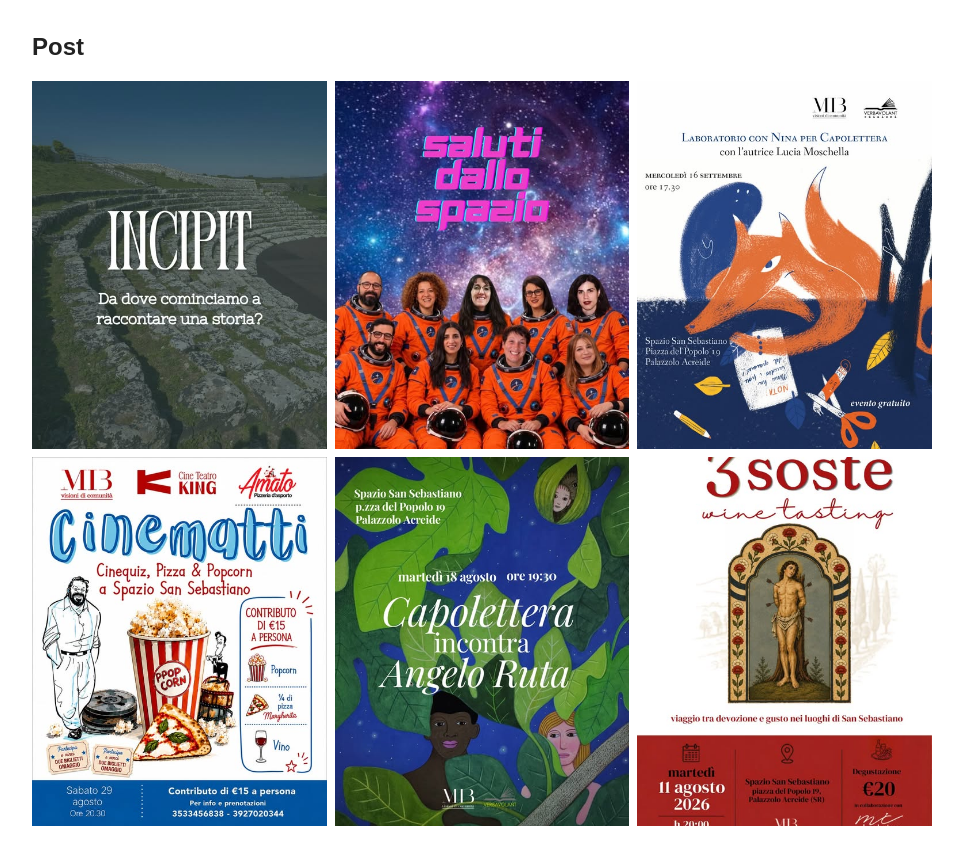
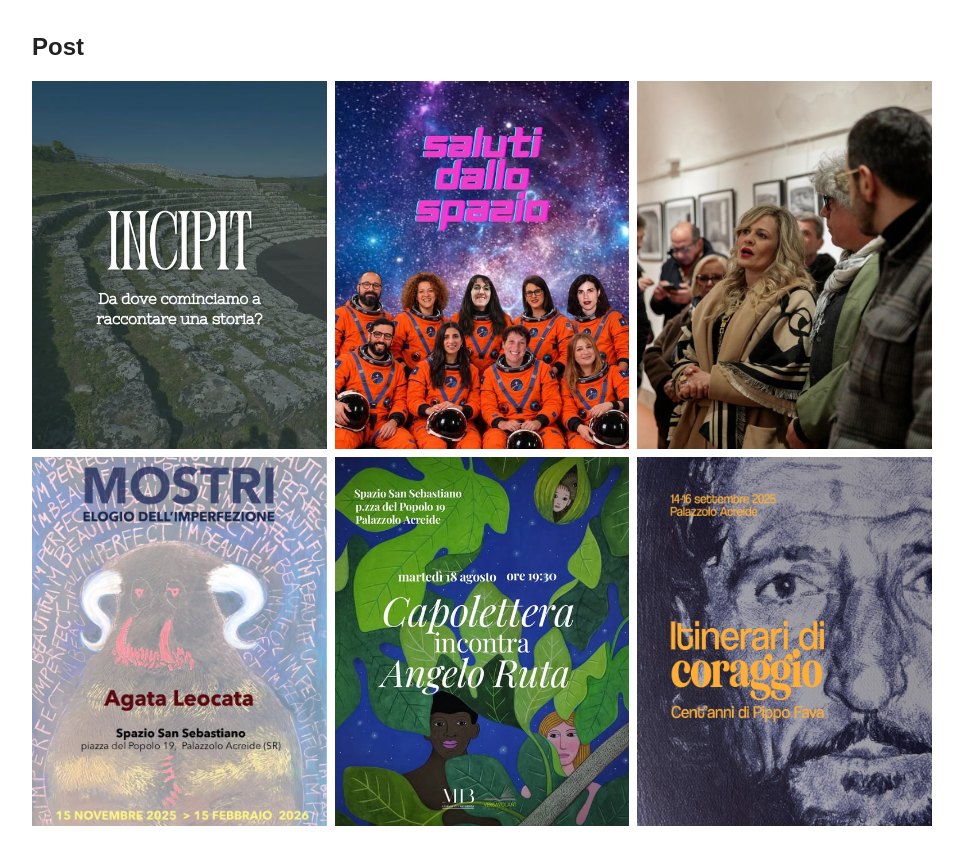
Before and after one commit to RaffaeleGallo/mediblei-css-grid, a plain HTML site: page index.html in a window 1280 px wide. Shown: the part 283-1148 px from the top of the page, without its empty margins (158-1121 px from the left). Drawn offline with Linux system fonts and the light colour scheme.

Commit message:
immagini nuove inserite per riquadri 3, 4 e 6. Migliorato il layout per immagini 4 e 6

```diff
--- a/css/style.css
+++ b/css/style.css
@@ -58,3 +58,8 @@ body {
     height: 100%;
     object-fit: cover;
 }
+
+/* Mantiene il titolo di Mostri e ritaglia il fondo con gli sponsor di Itinerari. */
+.post img.post-image-top {
+    object-position: center top;
+}
--- a/index.html
+++ b/index.html
@@ -27,16 +27,16 @@
                     <img src="img/saluti-dallo-spazio.jpg" alt="Fotomontaggio di gruppo in tute da astronauta: Saluti dallo spazio">
                 </div>
                 <div class="post">
-                    <img src="img/laboratorio-nina.jpg" alt="Locandina del laboratorio con Nina per Capolettera, con una volpe illustrata">
+                    <img src="img/mostra-antonio-vacirca.jpg" alt="Visitatori alla mostra fotografica di Antonio Vacirca a Spazio San Sebastiano">
                 </div>
                 <div class="post">
-                    <img src="img/cinematti.jpg" alt="Locandina Cinematti con popcorn, pizza e pellicola cinematografica">
+                    <img class="post-image-top" src="img/mostri-agata-leocata.jpg" alt="Locandina Mostri, elogio dell’imperfezione di Agata Leocata, con una creatura dipinta">
                 </div>
                 <div class="post">
                     <img src="img/capolettera-angelo-ruta.jpg" alt="Locandina Capolettera incontra Angelo Ruta, con volti tra foglie verdi">
                 </div>
                 <div class="post">
-                    <img src="img/tre-soste.jpg" alt="Locandina 3 soste wine tasting con una raffigurazione di San Sebastiano">
+                    <img class="post-image-top" src="img/itinerari-di-coraggio.jpg" alt="Locandina Itinerari di coraggio, cent’anni di Pippo Fava, con ritratto e scritte arancioni">
                 </div>
             </div>
         </section>
```
Also changed, not shown: img/cinematti.jpg (deleted), img/itinerari-di-coraggio.jpg (added), img/laboratorio-nina.jpg (deleted), img/mostra-antonio-vacirca.jpg (added), img/mostri-agata-leocata.jpg (added), img/tre-soste.jpg (deleted), 1 other file.
